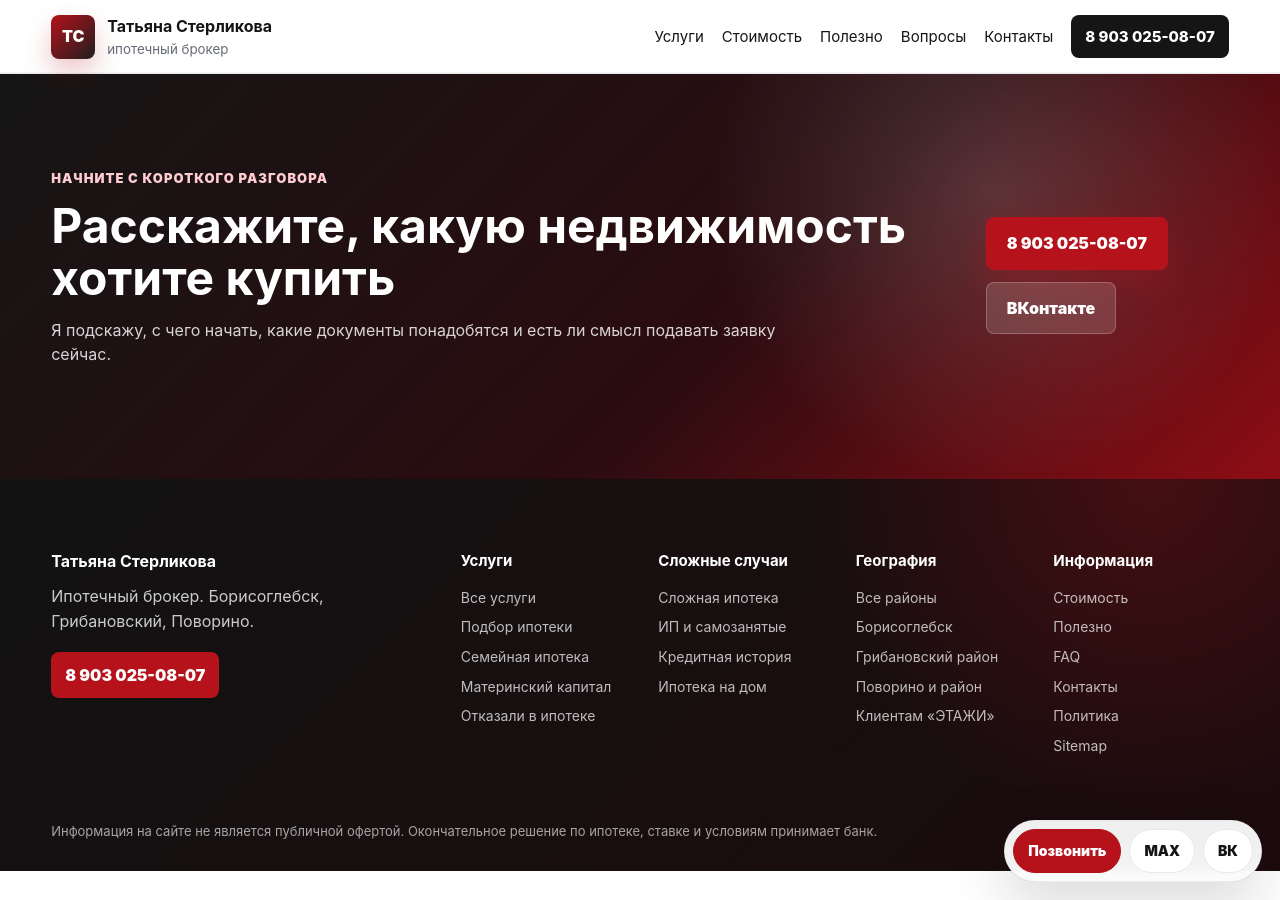
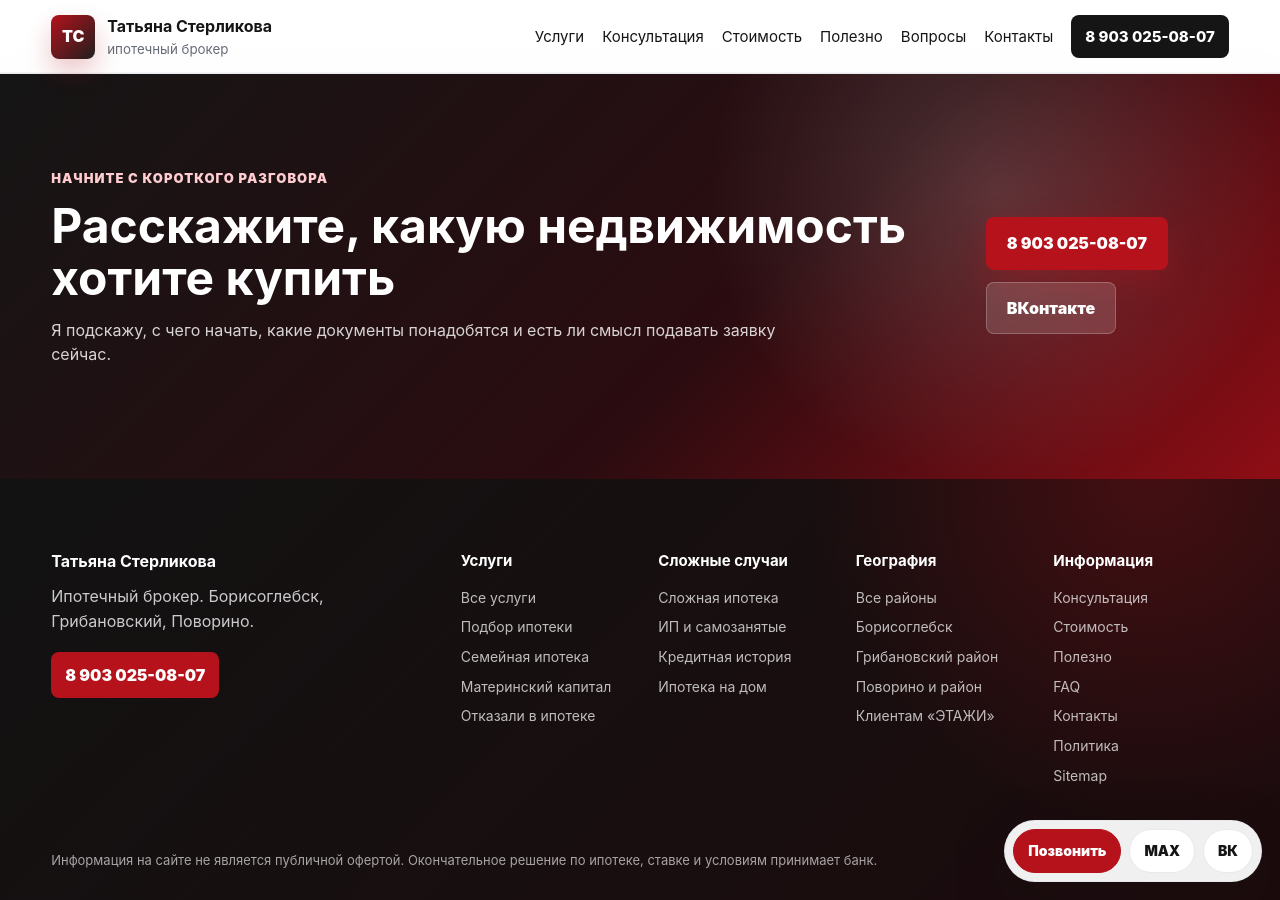
Before and after one commit to deputat36/broker, a Jekyll site: the page built from index.md, in a window 1280 px wide and 900 px high, scrolled down 9156 px. Built offline with Jekyll 4.4.1, drawn with Linux system fonts in a browser that asks for light colours; our own code applies the rules of GitHub Pages for plain Markdown files.

Commit message:
Link consultation page in navigation

```diff
--- a/_layouts/default.html
+++ b/_layouts/default.html
@@ -24,6 +24,7 @@
     <button class="nav-toggle" type="button" aria-expanded="false" aria-controls="main-nav">Меню</button>
     <nav class="main-nav" id="main-nav">
       <a href="{{ '/uslugi/' | relative_url }}">Услуги</a>
+      <a href="{{ '/konsultaciya/' | relative_url }}">Консультация</a>
       <a href="{{ '/stoimost/' | relative_url }}">Стоимость</a>
       <a href="{{ '/polezno/' | relative_url }}">Полезно</a>
       <a href="{{ '/faq/' | relative_url }}">Вопросы</a>
@@ -39,7 +40,7 @@
       <div class="footer-col"><strong>Услуги</strong><a href="{{ '/uslugi/' | relative_url }}">Все услуги</a><a href="{{ '/uslugi/podbor-ipoteki/' | relative_url }}">Подбор ипотеки</a><a href="{{ '/uslugi/semeynaya-ipoteka/' | relative_url }}">Семейная ипотека</a><a href="{{ '/uslugi/materinskiy-kapital/' | relative_url }}">Материнский капитал</a><a href="{{ '/uslugi/otkazali-v-ipoteke/' | relative_url }}">Отказали в ипотеке</a></div>
       <div class="footer-col"><strong>Сложные случаи</strong><a href="{{ '/uslugi/slozhnaya-ipoteka/' | relative_url }}">Сложная ипотека</a><a href="{{ '/uslugi/ipoteka-dlya-ip-samozanyatyh/' | relative_url }}">ИП и самозанятые</a><a href="{{ '/uslugi/ipoteka-s-plohoy-kreditnoy-istoriey/' | relative_url }}">Кредитная история</a><a href="{{ '/uslugi/ipoteka-na-dom/' | relative_url }}">Ипотека на дом</a></div>
       <div class="footer-col"><strong>География</strong><a href="{{ '/geo/' | relative_url }}">Все районы</a><a href="{{ '/geo/borisoglebsk/' | relative_url }}">Борисоглебск</a><a href="{{ '/geo/gribanovskiy/' | relative_url }}">Грибановский район</a><a href="{{ '/geo/povorino/' | relative_url }}">Поворино и район</a><a href="{{ '/#etagi' | relative_url }}">Клиентам «ЭТАЖИ»</a></div>
-      <div class="footer-col"><strong>Информация</strong><a href="{{ '/stoimost/' | relative_url }}">Стоимость</a><a href="{{ '/polezno/' | relative_url }}">Полезно</a><a href="{{ '/faq/' | relative_url }}">FAQ</a><a href="{{ '/kontakty/' | relative_url }}">Контакты</a><a href="{{ '/policy/' | relative_url }}">Политика</a><a href="{{ '/sitemap.xml' | relative_url }}">Sitemap</a></div>
+      <div class="footer-col"><strong>Информация</strong><a href="{{ '/konsultaciya/' | relative_url }}">Консультация</a><a href="{{ '/stoimost/' | relative_url }}">Стоимость</a><a href="{{ '/polezno/' | relative_url }}">Полезно</a><a href="{{ '/faq/' | relative_url }}">FAQ</a><a href="{{ '/kontakty/' | relative_url }}">Контакты</a><a href="{{ '/policy/' | relative_url }}">Политика</a><a href="{{ '/sitemap.xml' | relative_url }}">Sitemap</a></div>
     </nav>
     <p class="disclaimer">Информация на сайте не является публичной офертой. Окончательное решение по ипотеке, ставке и условиям принимает банк.</p>
   </footer>
```
